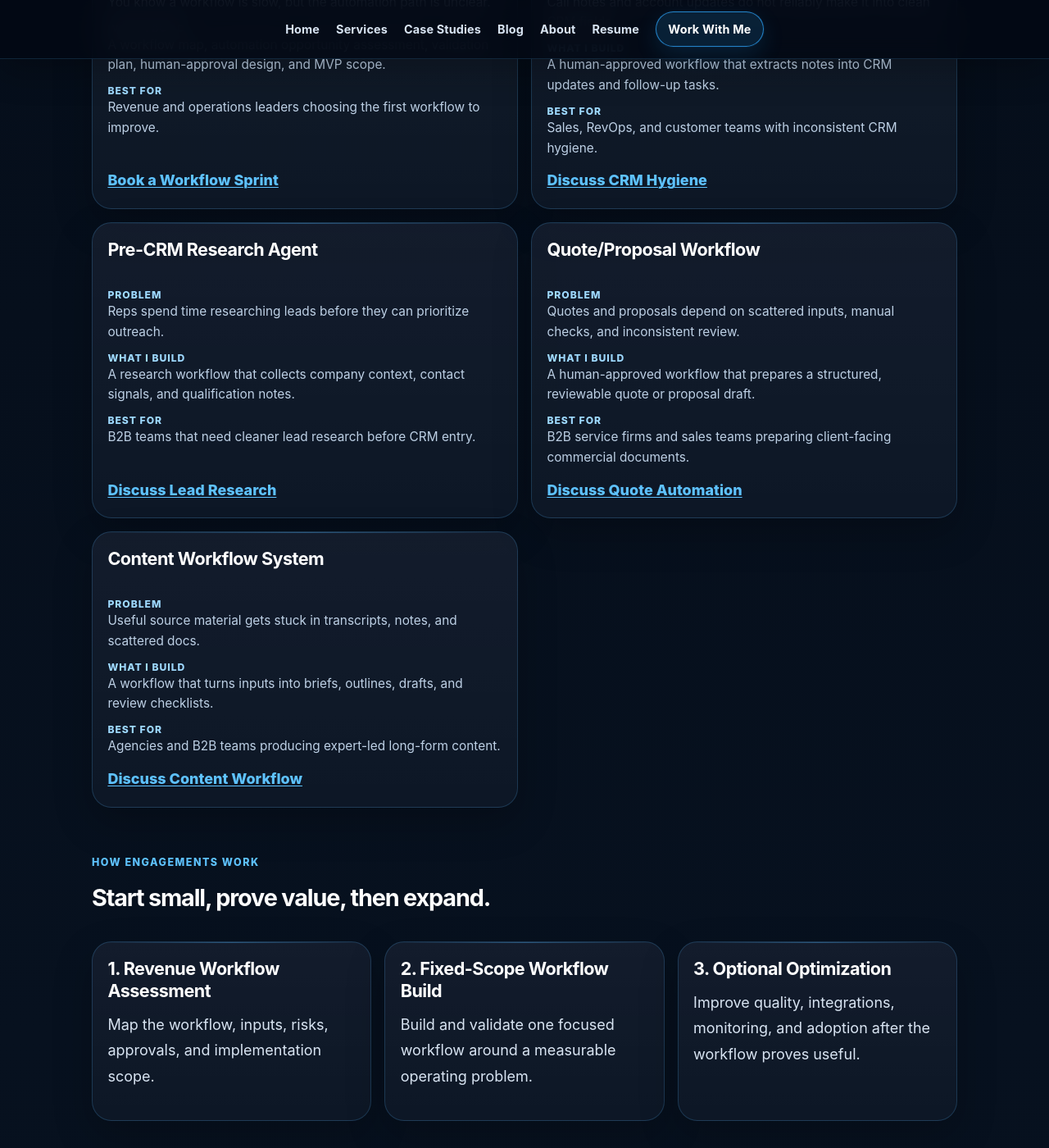
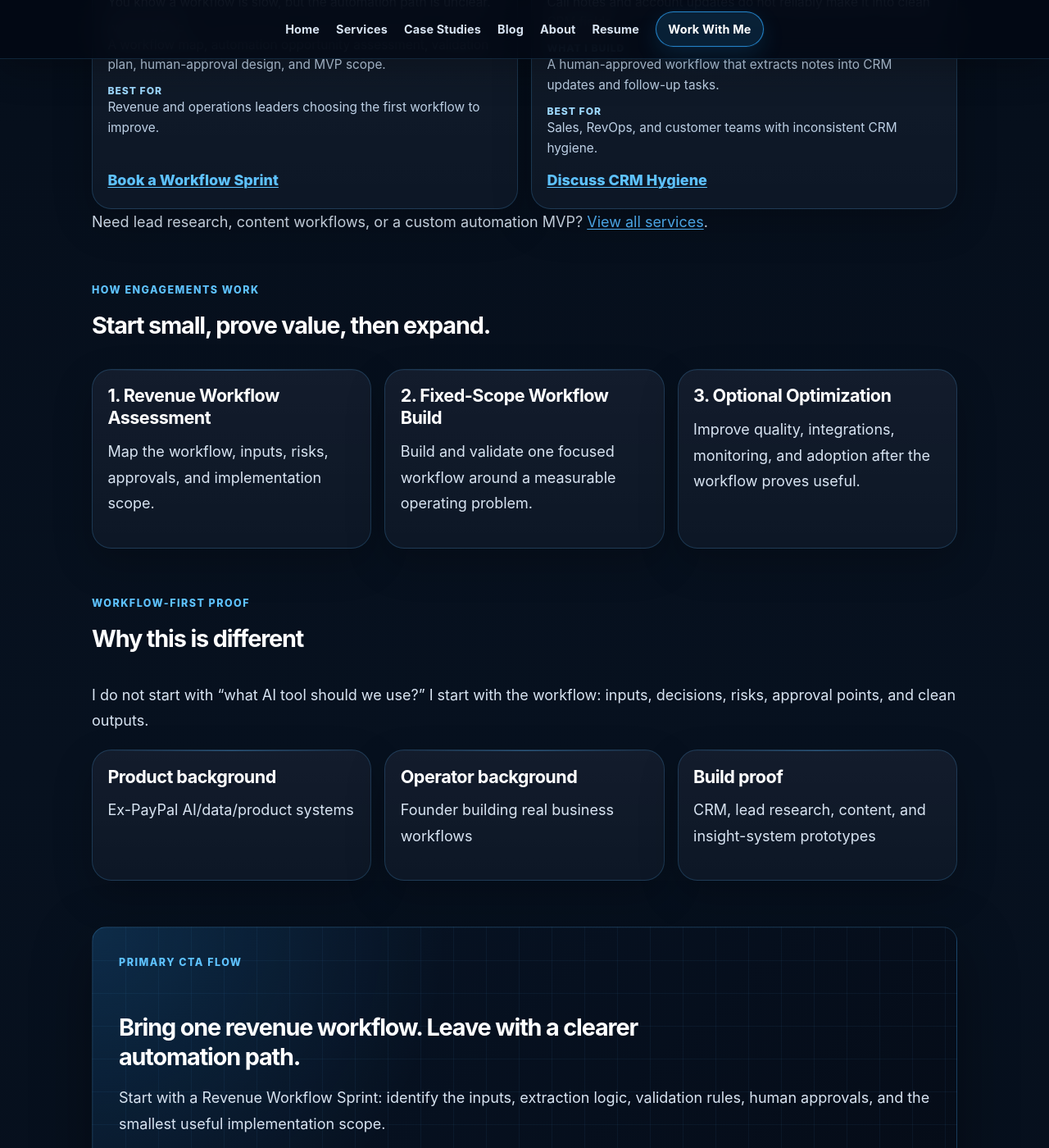
Before and after one commit to mahadevupadhyayula/mahadevupadhyayula.github.io, a Jekyll site: the page built from index.md, in a window 1280 px wide and 1400 px high, scrolled down 1371 px. Shown: the whole window at 82% size. Built offline with Jekyll 4.4.1, drawn with Linux system fonts in a browser that asks for light colours.

Commit message:
Focus homepage on priority revenue workflow services

```diff
--- a/index.md
+++ b/index.md
@@ -54,43 +54,8 @@ image_alt: AI workflow systems for B2B revenue teams
       </dl>
       <p class="card-cta"><a href="{{ '/work-with-me?intent=homepage-crm-hygiene' | relative_url }}">Discuss CRM Hygiene</a></p>
     </article>
-    <article>
-      <h3>Pre-CRM Research Agent</h3>
-      <dl>
-        <dt>Problem</dt>
-        <dd>Reps spend time researching leads before they can prioritize outreach.</dd>
-        <dt>What I build</dt>
-        <dd>A research workflow that collects company context, contact signals, and qualification notes.</dd>
-        <dt>Best for</dt>
-        <dd>B2B teams that need cleaner lead research before CRM entry.</dd>
-      </dl>
-      <p class="card-cta"><a href="{{ '/work-with-me?intent=homepage-pre-crm-research' | relative_url }}">Discuss Lead Research</a></p>
-    </article>
-    <article>
-      <h3>Quote/Proposal Workflow</h3>
-      <dl>
-        <dt>Problem</dt>
-        <dd>Quotes and proposals depend on scattered inputs, manual checks, and inconsistent review.</dd>
-        <dt>What I build</dt>
-        <dd>A human-approved workflow that prepares a structured, reviewable quote or proposal draft.</dd>
-        <dt>Best for</dt>
-        <dd>B2B service firms and sales teams preparing client-facing commercial documents.</dd>
-      </dl>
-      <p class="card-cta"><a href="{{ '/work-with-me?intent=homepage-quote-proposal' | relative_url }}">Discuss Quote Automation</a></p>
-    </article>
-    <article>
-      <h3>Content Workflow System</h3>
-      <dl>
-        <dt>Problem</dt>
-        <dd>Useful source material gets stuck in transcripts, notes, and scattered docs.</dd>
-        <dt>What I build</dt>
-        <dd>A workflow that turns inputs into briefs, outlines, drafts, and review checklists.</dd>
-        <dt>Best for</dt>
-        <dd>Agencies and B2B teams producing expert-led long-form content.</dd>
-      </dl>
-      <p class="card-cta"><a href="{{ '/work-with-me?intent=homepage-content-workflow' | relative_url }}">Discuss Content Workflow</a></p>
-    </article>
   </div>
+  <p class="section-supporting-copy">Need lead research, content workflows, or a custom automation MVP? <a href="{{ '/services' | relative_url }}">View all services</a>.</p>
 </section>
 
 <section class="stage-one-services" aria-labelledby="engagement-path-title">
```
